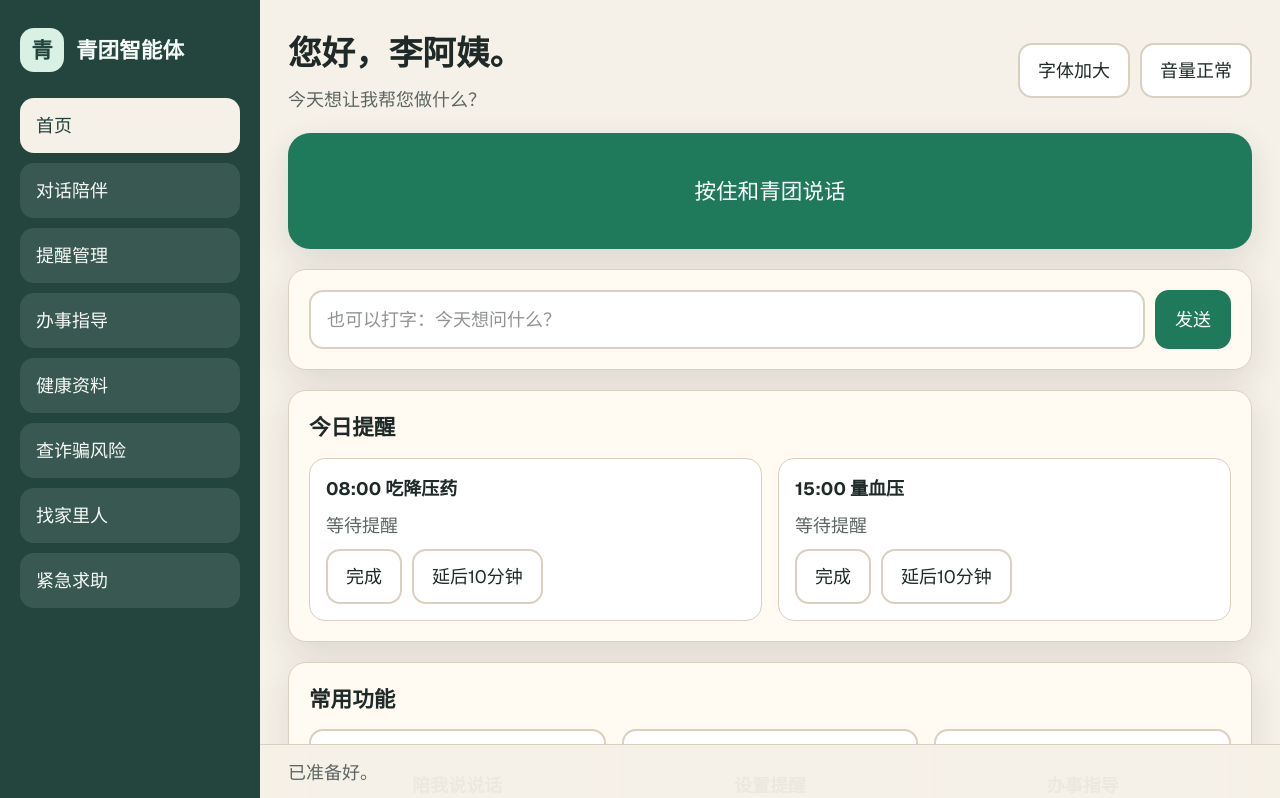
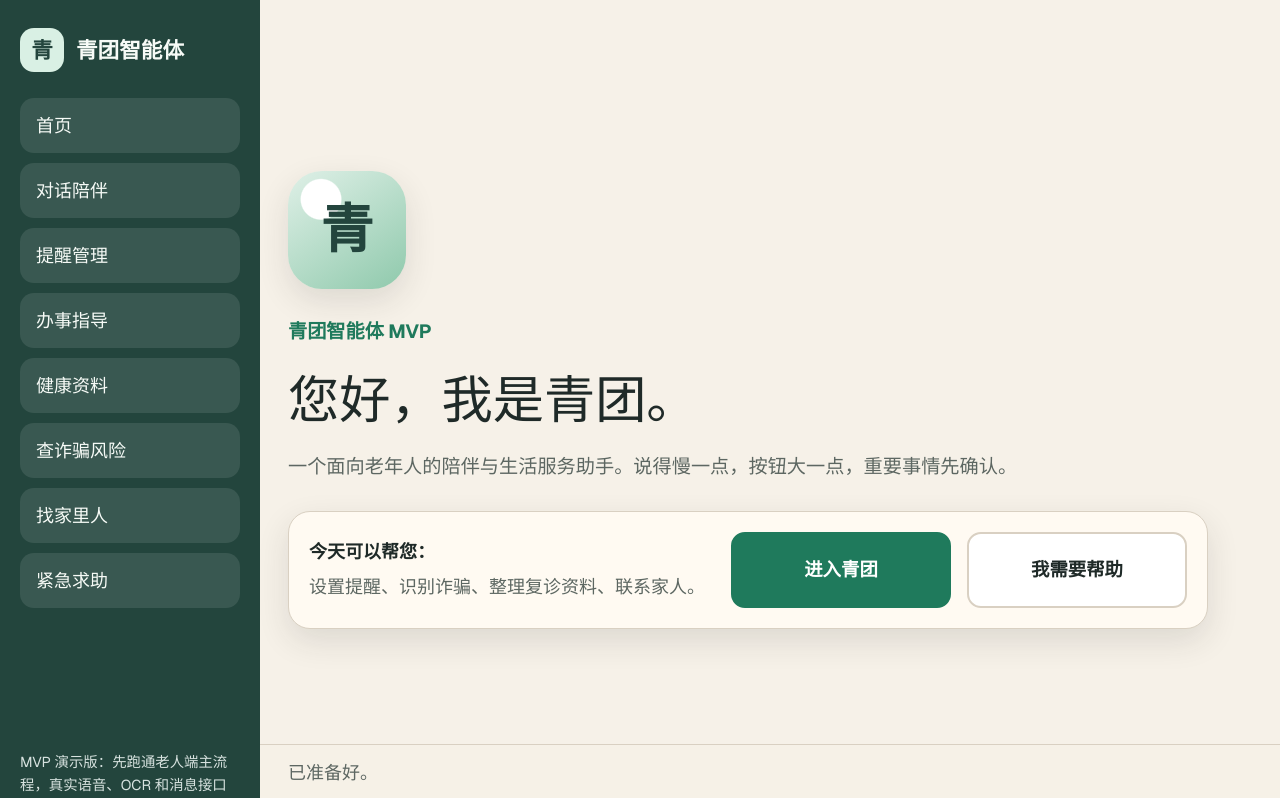
Before and after one commit to cerry-han/qingtuan-mvp, a Next.js app: page / in a window 1280 px wide. Shown: the top 798 px of the page. Built offline with nearby package versions, Linux system fonts and the light colour scheme.

Commit message:
Add welcome landing page

```diff
--- a/app/globals.css
+++ b/app/globals.css
@@ -278,6 +278,77 @@ textarea {
   gap: 20px;
 }
 
+.welcome-page {
+  min-height: calc(100vh - 56px);
+  display: grid;
+  align-content: center;
+  gap: 26px;
+  max-width: 920px;
+}
+
+.welcome-mark {
+  width: 118px;
+  height: 118px;
+  border-radius: 34px;
+  background:
+    radial-gradient(circle at 28% 24%, #ffffff 0 16%, transparent 17%),
+    linear-gradient(145deg, #dff0e7, #8fc9ac);
+  color: #23453d;
+  display: grid;
+  place-items: center;
+  box-shadow: var(--shadow);
+}
+
+.welcome-mark span {
+  font-size: 3.3rem;
+  font-weight: 700;
+}
+
+.welcome-copy {
+  display: grid;
+  gap: 12px;
+}
+
+.welcome-copy h1 {
+  font-size: 3.2rem;
+  margin: 0;
+}
+
+.welcome-copy p {
+  max-width: 760px;
+  margin: 0;
+  color: var(--muted);
+  font-size: 1.2rem;
+  line-height: 1.8;
+}
+
+.eyebrow {
+  color: var(--green) !important;
+  font-weight: 700;
+}
+
+.welcome-panel {
+  display: grid;
+  grid-template-columns: 1fr 220px 220px;
+  gap: 16px;
+  align-items: center;
+  background: var(--panel);
+  border: 1px solid var(--line);
+  border-radius: 22px;
+  padding: 20px;
+  box-shadow: var(--shadow);
+}
+
+.welcome-panel div {
+  display: grid;
+  gap: 8px;
+}
+
+.welcome-panel span {
+  color: var(--muted);
+  line-height: 1.6;
+}
+
 .chat-box {
   display: grid;
   gap: 12px;
@@ -373,4 +444,12 @@ textarea {
   .family-card {
     grid-template-columns: 1fr;
   }
+
+  .welcome-copy h1 {
+    font-size: 2.3rem;
+  }
+
+  .welcome-panel {
+    grid-template-columns: 1fr;
+  }
 }
--- a/app/page.tsx
+++ b/app/page.tsx
@@ -2,11 +2,12 @@
 
 import { useMemo, useState } from "react";
 
-type Page = "home" | "chat" | "reminders" | "guide" | "health" | "fraud" | "family" | "help";
+type Page = "welcome" | "home" | "chat" | "reminders" | "guide" | "health" | "fraud" | "family" | "help";
 type ChatMessage = { role: "bot" | "user"; text: string };
 type Reminder = { title: string; time: string; done: boolean };
 
 const pageNames: Record<Page, string> = {
+  welcome: "欢迎页",
   home: "首页",
   chat: "对话陪伴",
   reminders: "提醒管理",
@@ -24,7 +25,7 @@ const guideFlows = {
 };
 
 export default function Home() {
-  const [page, setPage] = useState<Page>("home");
+  const [page, setPage] = useState<Page>("welcome");
   const [status, setStatus] = useState("已准备好。");
   const [largeFont, setLargeFont] = useState(false);
   const [loudVolume, setLoudVolume] = useState(false);
@@ -197,6 +198,31 @@ export default function Home() {
       </aside>
 
       <main className="main">
+        {page === "welcome" && (
+          <section className="welcome-page">
+            <div className="welcome-mark">
+              <span>青</span>
+            </div>
+            <div className="welcome-copy">
+              <p className="eyebrow">青团智能体 MVP</p>
+              <h1>您好，我是青团。</h1>
+              <p>一个面向老年人的陪伴与生活服务助手。说得慢一点，按钮大一点，重要事情先确认。</p>
+            </div>
+            <div className="welcome-panel">
+              <div>
+                <strong>今天可以帮您：</strong>
+                <span>设置提醒、识别诈骗、整理复诊资料、联系家人。</span>
+              </div>
+              <button className="btn primary block" onClick={() => go("home")}>
+                进入青团
+              </button>
+              <button className="btn block" onClick={() => go("help")}>
+                我需要帮助
+              </button>
+            </div>
+          </section>
+        )}
+
         {page === "home" && (
           <section className="page active">
             <div className="topbar">
```
Also changed, not shown: 1 other file (tests, documents, lock files or other folders).
